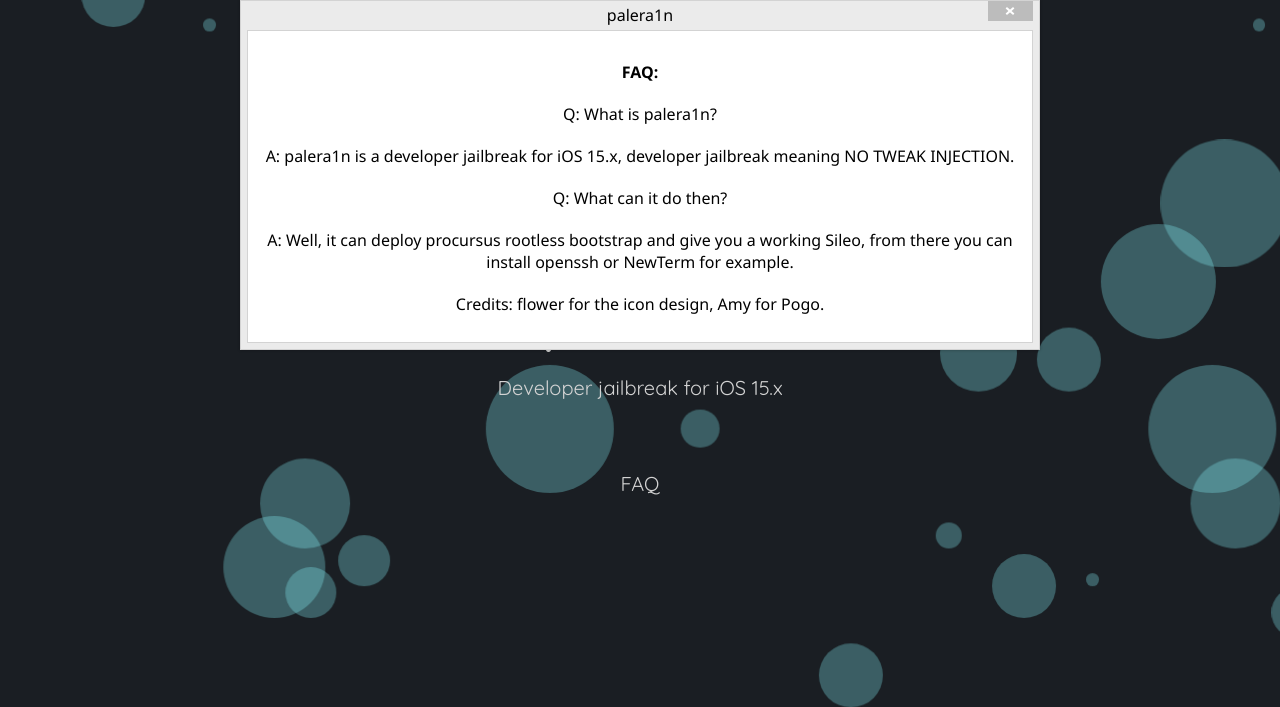
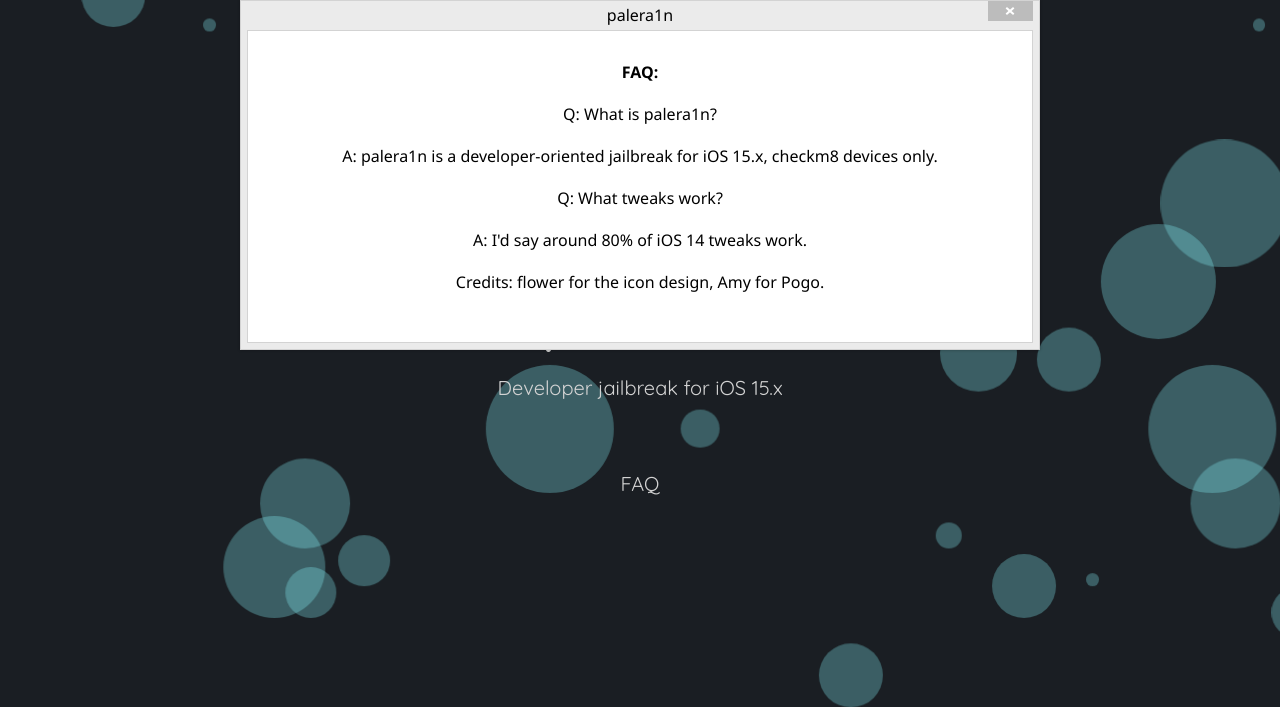
Before and after one commit to palera1n/website-old, a plain HTML site: page index.html in a window 1280 px wide. Both pictures are taken after a click on the element "FAQ". Shown: the top 707 px of the page. Drawn offline with nearby package versions, Linux system fonts and the light colour scheme.

Commit message:
finally update the website :trolley:

```diff
--- a/index.html
+++ b/index.html
@@ -6,7 +6,7 @@
     <meta name="viewport" content="width=device-width, initial-scale=1.0">
     <title>palera1n</title>
     <meta content="palera1n" property="og:title" />
-    <meta content="Developer jailbreak for iOS 15.x written by Nebula and Mineek, uses Pogo by Amy as post-boot application. No tweak injection. Icon design by flower." property="og:description" />
+    <meta content="Developer jailbreak for iOS 15.x written by Nebula and Mineek, uses Pogo by Amy as post-boot application. Icon design by flower." property="og:description" />
     <meta content="https://palera.in" property="og:url" />
     <meta content="https://avatars.githubusercontent.com/u/114239186?s=200&v=4g" property="og:image" />
     <link rel="stylesheet" href="https://fonts.googleapis.com/css?family=Quicksand">
@@ -42,9 +42,9 @@
         <div class="window-content">
           <h1>FAQ:</h1>
             <p>Q: What is palera1n?</p>
-            <p>A: palera1n is a developer jailbreak for iOS 15.x, developer jailbreak meaning NO TWEAK INJECTION.</p>
-            <p>Q: What can it do then?</p>
-            <p>A: Well, it can deploy procursus rootless bootstrap and give you a working Sileo, from there you can install openssh or NewTerm for example.</p>
+            <p>A: palera1n is a developer-oriented jailbreak for iOS 15.x, checkm8 devices only.</p>
+            <p>Q: What tweaks work?</p>
+            <p>A: I'd say around 80% of iOS 14 tweaks work.</p>
             <p>Credits: flower for the icon design, Amy for Pogo.</p>
         </div>
       </div>
```
